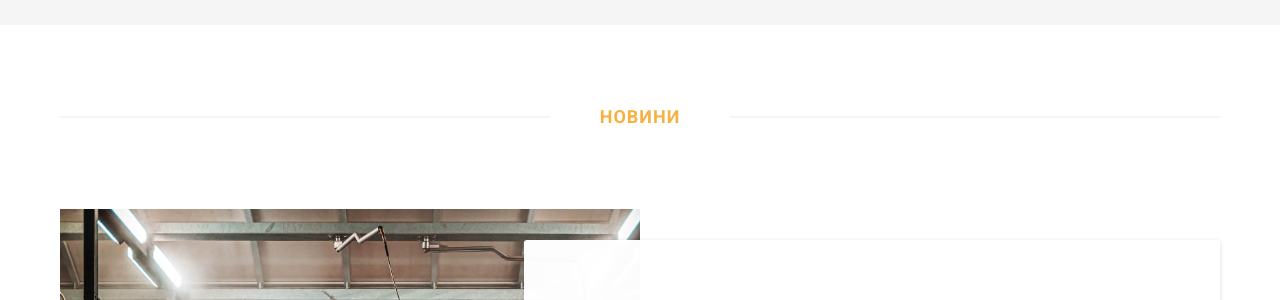
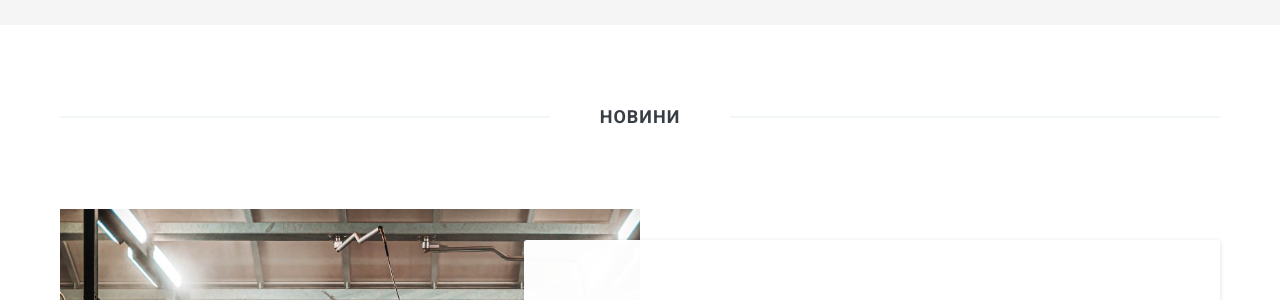
Before and after one commit to itarko/itarko.github.io, a Jekyll site: the page built from index.html, in a window 1280 px wide. Shown: the part 538-838 px from the top of the page. Built offline with Jekyll 4.4.1, drawn with Linux system fonts in a browser that asks for light colours; nearby versions of some CDN libraries; the list of posts is cut into pages by our own code.

Commit message:
Update _page-home.scss

```diff
--- a/_sass/4-layouts/_page-home.scss
+++ b/_sass/4-layouts/_page-home.scss
@@ -5,7 +5,7 @@
   line-height: 24px;
   letter-spacing: 1px;
   text-transform: uppercase;
-  color: #f6b141;
+  /* color: #f6b141; */
   font-weight: bold;
   text-align: center;
   &:after,
```
